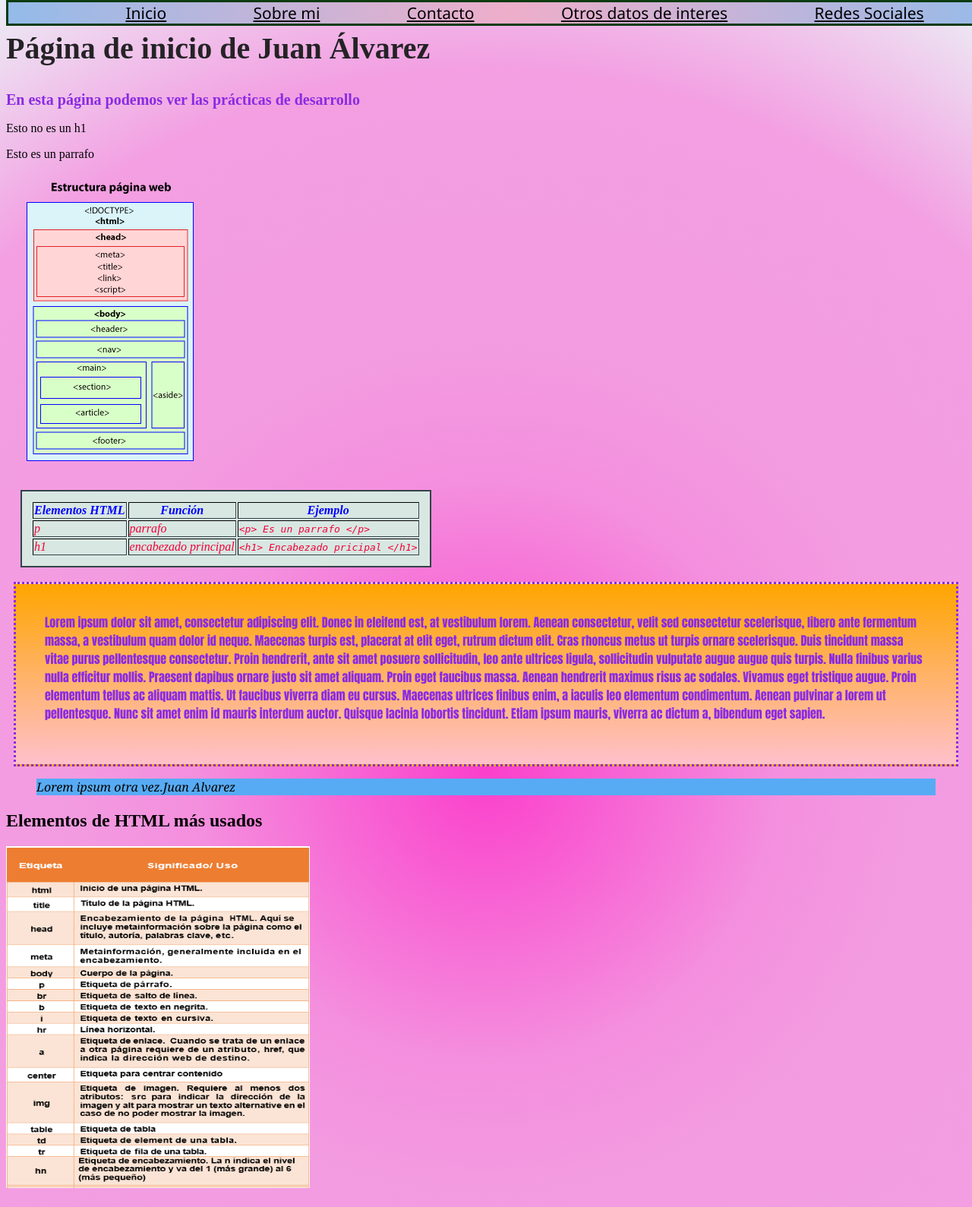
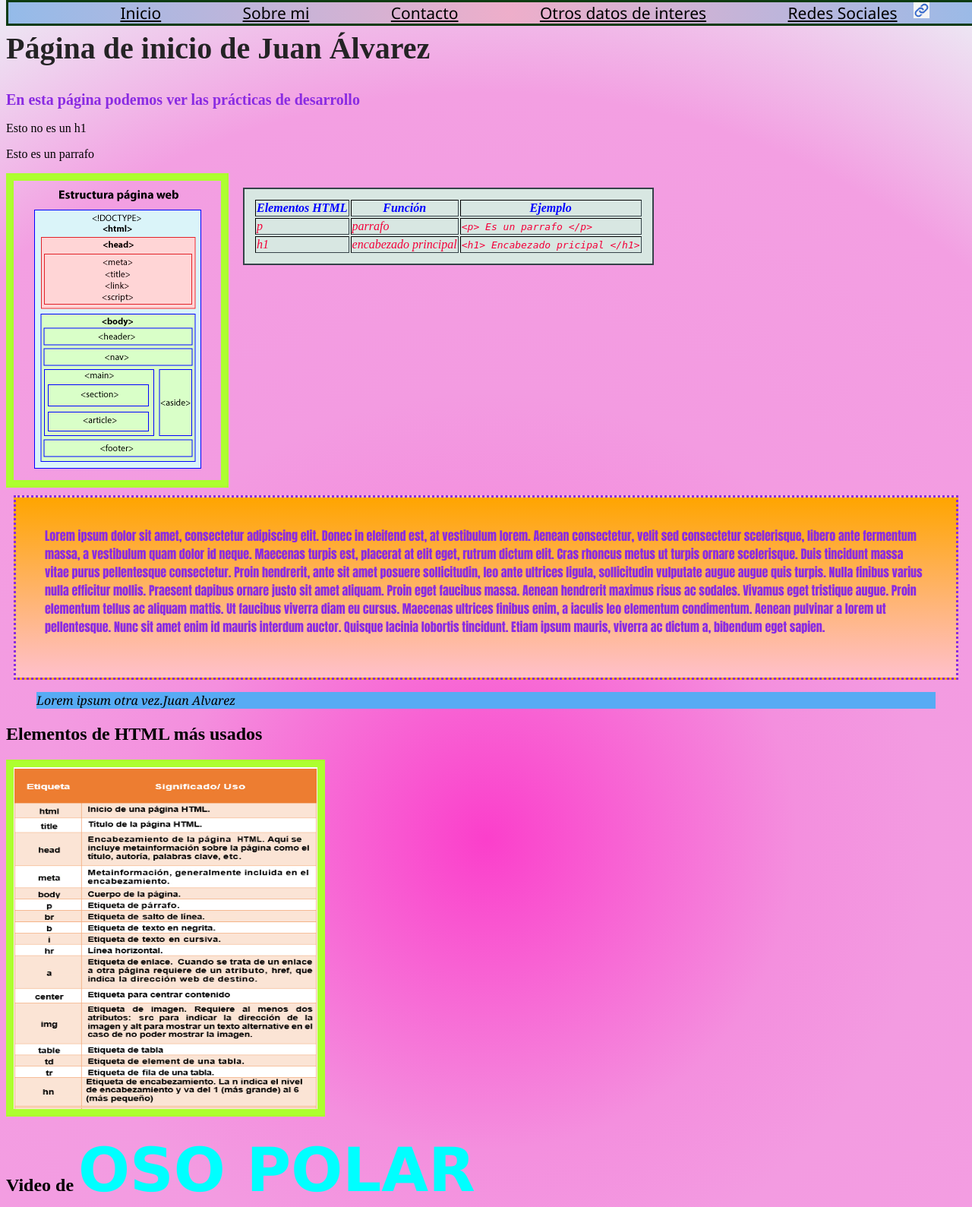
Before and after one commit to Juan-SEO/juan, a PHP site: page / in a window 1280 px wide. Shown: the top 1589 px of the page at 76% size. Run offline with PHP 8.4, Linux system fonts and the light colour scheme.

Commit message:
Ejercicio 5 CSS parte 2

```diff
--- a/css/estilos.css
+++ b/css/estilos.css
@@ -1,3 +1,6 @@
+nav{
+  z-index: 10;
+}
 nav>ul{
    background: radial-gradient(circle, rgba(238,174,202,1) 0%, rgba(148,187,233,1) 100%);
     position: fixed;
@@ -96,3 +99,42 @@
 .footer-global>.direccion>.enlace-footer{
     color:red;
 }
+
+#imagenjuntotexto{
+  display: flex;
+
+}
+
+::selection{
+  background: limegreen;
+  color:azure
+}
+
+div.cajacssabajo>p::first-letter {
+  font-size: 30px;
+  color: cornflowerblue;
+}
+
+a[href^="https:"] {
+  padding-right: 2em;
+  background-image: url(/imagenes/enlaces.jpg) !important;
+  z-index: 3;
+  background-size: 1em;
+  background-repeat: no-repeat;
+  background-position-x: right;
+}
+
+ol.skillsseo{
+  background-color: rgb(181, 185, 185);
+}
+
+ol.skillsseo>li::marker{
+  font-size: 40px;
+  color: rgb(53, 27, 30);
+  background: rgb(218, 225, 83);
+}
+
+[alt]{
+  border:10px solid greenyellow;
+
+}
--- a/index.html
+++ b/index.html
@@ -28,6 +28,7 @@
 
 </section>
 
+<div id="imagenjuntotexto">
 <img src="/imagenes/estructura-html5.png" alt="estructura html 5" title="estructura HTML 5"/>
 
 <div>
@@ -54,6 +55,7 @@
 
 </table>
 </div>
+</div>
 
 <p id="parrafo-principal">Lorem ipsum dolor sit amet, consectetur adipiscing elit. Donec in eleifend est, at vestibulum lorem. Aenean consectetur, velit sed consectetur scelerisque, libero ante fermentum massa, a vestibulum quam dolor id neque. Maecenas turpis est, placerat at elit eget, rutrum dictum elit. Cras rhoncus metus ut turpis ornare scelerisque. Duis tincidunt massa vitae purus pellentesque consectetur. Proin hendrerit, ante sit amet posuere sollicitudin, leo ante ultrices ligula, sollicitudin vulputate augue augue quis turpis. Nulla finibus varius nulla efficitur mollis.
 
@@ -74,11 +76,20 @@
     <source src="/videos/video-oso.mp4" type="video/mp4">
 </video>
 
+<div class="cajacssabajo">
+<h2>Seguimos practicando</h2>
+<p>Estamos aprendiendo CSS <br>
+Cada dia sabemos un poco más<br></p>
+<p>Lorem ipsum dolor sit amet, consectetur adipiscing elit. Aliquam enim velit, laoreet eget nulla et, fermentum bibendum nibh. Donec sed efficitur nibh. Donec condimentum dictum urna, commodo consequat risus euismod vitae. Maecenas efficitur elementum massa. Maecenas ac imperdiet nisl. Fusce suscipit metus eu nulla congue tristique. Suspendisse lectus urna, fermentum non euismod in, eleifend tincidunt quam. Integer nec augue elementum, feugiat dolor quis, tempus felis. Cras posuere semper mi, vitae scelerisque dolor varius at. Quisque rutrum laoreet erat. Aliquam venenatis egestas scelerisque. Nullam sed felis ut metus lobortis tempus. Aliquam at fringilla enim. Suspendisse vitae magna velit. Nulla gravida ut sapien id finibus. Nunc feugiat mauris turpis, ac commodo purus mattis ut.</p>
+</div>
+
+
 <footer class="footer-global">
         <address class="direccion">
             &copy;
        <a class="enlace-footer" href="mailto:jalgazam@gmail.com">Juan Alvarez Gayoso</a>
         </address>
+<a href="tel:678546789">llamra</a>
 </footer>
 </body>
 </html>
--- a/sobre-mi.html
+++ b/sobre-mi.html
@@ -24,7 +24,7 @@
         <h1 class="h1grande" style="font-size: 40px;color: blue ;text-decoration: underline;">SOBRE MI JUAN ALVAREZ</h1>
         <h2>Alumno de <span style="font-size: 30px;color:crimson">SEO técnico</span> con muchas ganas</h2>
         <p>Mis skills:</p>
-      <ol style="background-color: rgb(218, 225, 83);">
+      <ol class="skillsseo">
         <li>SEO Técnico</li>
         <li>Desarrollo web</li>
         <li>Keyword Research</li>
```
Also changed, not shown: imagenes/enlaces.jpg (added).
